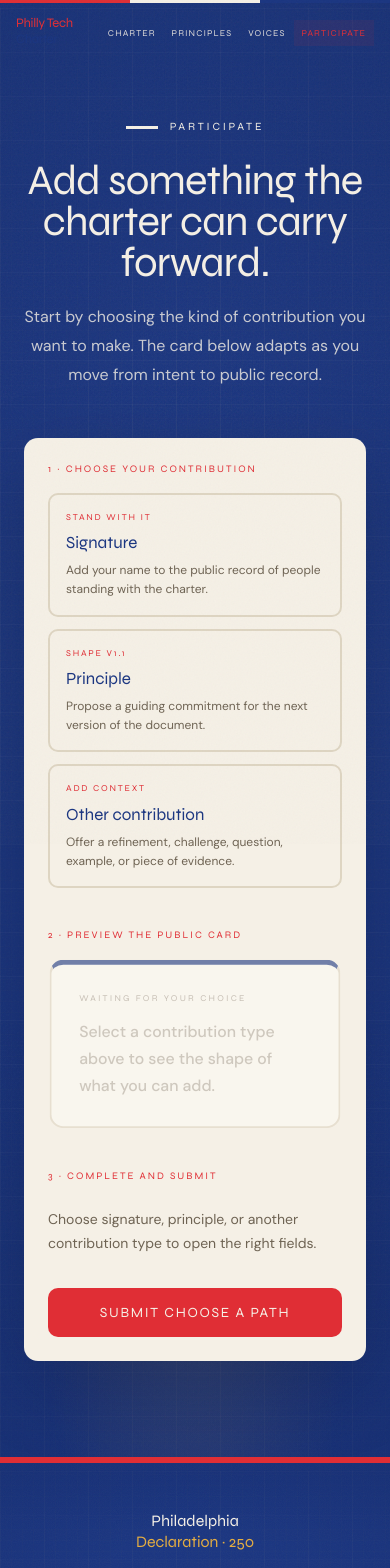
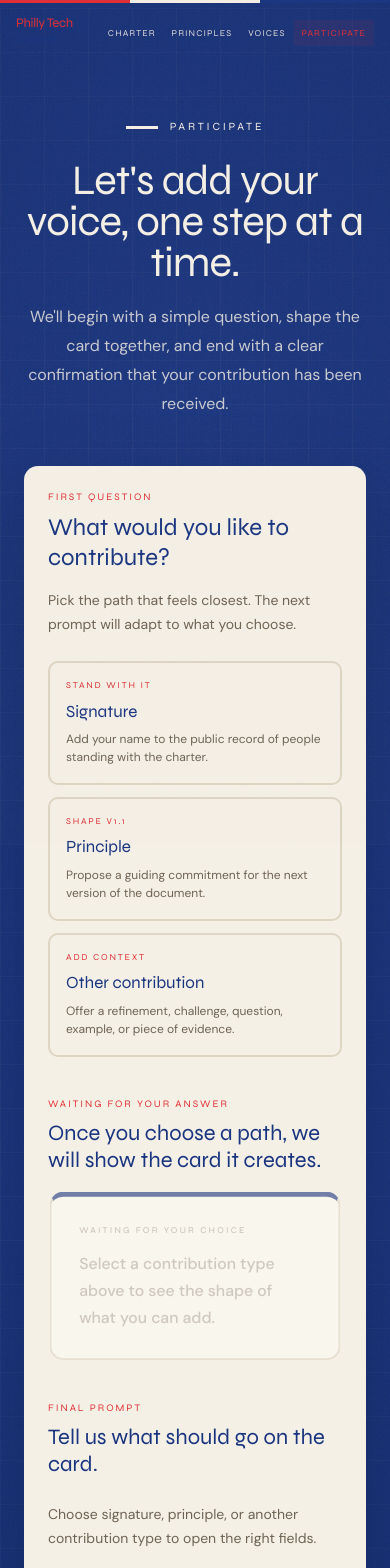
Before and after one commit to jaylen-creative-engineer/philly-tech-charter, a Next.js app: page /contribute in a window 390 px wide. Shown: the top 1568 px of the page. Built offline with nearby package versions, Linux system fonts and the light colour scheme.

Commit message:
Make contribution flow conversational
Co-authored-by: Jaylen Sanders <jaylensanders24@gmail.com>

```diff
--- a/app/contribute/ContributionExperience.tsx
+++ b/app/contribute/ContributionExperience.tsx
@@ -36,24 +36,36 @@ const KIND_OPTIONS: {
   label: string;
   description: string;
   eyebrow: string;
+  previewPrompt: string;
+  detailsPrompt: string;
+  submitLabel: string;
 }[] = [
   {
     kind: "signature",
     label: "Signature",
     description: "Add your name to the public record of people standing with the charter.",
     eyebrow: "Stand with it",
+    previewPrompt: "Good. Your signature is a public mark of support. Here is how it can appear.",
+    detailsPrompt: "What name should the charter carry forward?",
+    submitLabel: "Add my signature",
   },
   {
     kind: "principle",
     label: "Principle",
     description: "Propose a guiding commitment for the next version of the document.",
     eyebrow: "Shape v1.1",
+    previewPrompt: "Good. A principle should feel clear enough to remember and strong enough to test.",
+    detailsPrompt: "What principle do you want future readers to consider?",
+    submitLabel: "Submit this principle",
   },
   {
     kind: "other",
     label: "Other contribution",
     description: "Offer a refinement, challenge, question, example, or piece of evidence.",
     eyebrow: "Add context",
+    previewPrompt: "Good. Context helps the charter get sharper, more honest, and more useful.",
+    detailsPrompt: "What should the next version make room for?",
+    submitLabel: "Submit this contribution",
   },
 ];
 
@@ -95,6 +107,7 @@ export default function ContributionExperience() {
   const isPrinciple = kind === "principle";
   const isSignature = kind === "signature";
   const contributionText = text.trim();
+  const selectedOption = KIND_OPTIONS.find((option) => option.kind === kind);
 
   function handleKindSelect(nextKind: ContributionKind) {
     setKind(nextKind);
@@ -142,15 +155,11 @@ export default function ContributionExperience() {
       createdAt: new Date().toISOString(),
     };
 
-    const response = await fetch("/api/signatories", {
+    await fetch("/api/signatories", {
       method: "POST",
       headers: { "Content-Type": "application/json" },
       body: JSON.stringify(signatory),
-    });
-
-    if (!response.ok) {
-      throw new Error("Signature could not be saved.");
-    }
+    }).catch(() => {});
   }
 
   async function submitContribution() {
@@ -164,15 +173,11 @@ export default function ContributionExperience() {
       createdAt: new Date().toISOString(),
     };
 
-    const response = await fetch("/api/contributions", {
+    await fetch("/api/contributions", {
       method: "POST",
       headers: { "Content-Type": "application/json" },
       body: JSON.stringify(contribution),
-    });
-
-    if (!response.ok) {
-      throw new Error("Contribution could not be saved.");
-    }
+    }).catch(() => {});
   }
 
   async function handleSubmit() {
@@ -227,11 +232,11 @@ export default function ContributionExperience() {
             className="font-display mx-auto mb-5 max-w-4xl leading-[0.98] tracking-[-0.02em]"
             style={{ fontSize: "clamp(42px, 7vw, 92px)" }}
           >
-            Add something the charter can carry forward.
+            Let&apos;s add your voice, one step at a time.
           </h1>
           <p className="mx-auto max-w-2xl text-[16px] leading-[1.8] text-[var(--color-cream)]/80">
-            Start by choosing the kind of contribution you want to make. The card below adapts as you
-            move from intent to public record.
+            We&apos;ll begin with a simple question, shape the card together, and end with a clear
+            confirmation that your contribution has been received.
           </p>
         </div>
 
@@ -259,8 +264,14 @@ export default function ContributionExperience() {
         ) : (
           <div className="card-surface bg-[var(--color-cream)] p-6 text-[var(--color-ink)] shadow-[0_24px_80px_rgba(0,0,0,0.18)] md:p-10">
             <div className="mb-10">
-              <p className="font-display mb-4 text-[10px] uppercase tracking-[0.2em] text-[var(--color-red)]">
-                1 · Choose your contribution
+              <p className="font-display mb-2 text-[10px] uppercase tracking-[0.2em] text-[var(--color-red)]">
+                First question
+              </p>
+              <h2 className="font-display mb-4 text-[clamp(24px,3vw,38px)] leading-tight text-[var(--color-blue)]">
+                What would you like to contribute?
+              </h2>
+              <p className="mb-6 max-w-2xl text-[14px] leading-[1.7] text-[var(--color-mute)]">
+                Pick the path that feels closest. The next prompt will adapt to what you choose.
               </p>
               <div className="grid gap-3 md:grid-cols-3">
                 {KIND_OPTIONS.map((option) => (
@@ -286,9 +297,12 @@ export default function ContributionExperience() {
             </div>
 
             <div className="mb-10">
-              <p className="font-display mb-4 text-[10px] uppercase tracking-[0.2em] text-[var(--color-red)]">
-                2 · Preview the public card
+              <p className="font-display mb-2 text-[10px] uppercase tracking-[0.2em] text-[var(--color-red)]">
+                {kind ? "Next prompt" : "Waiting for your answer"}
               </p>
+              <h2 className="font-display mb-4 text-[clamp(22px,2.6vw,34px)] leading-tight text-[var(--color-blue)]">
+                {selectedOption?.previewPrompt ?? "Once you choose a path, we will show the card it creates."}
+              </h2>
               <div
                 className="preview-card p-7 transition-all duration-300"
                 style={{
@@ -308,9 +322,12 @@ export default function ContributionExperience() {
             </div>
 
             <div>
-              <p className="font-display mb-6 text-[10px] uppercase tracking-[0.2em] text-[var(--color-red)]">
-                3 · Complete and submit
+              <p className="font-display mb-2 text-[10px] uppercase tracking-[0.2em] text-[var(--color-red)]">
+                Final prompt
               </p>
+              <h2 className="font-display mb-6 text-[clamp(22px,2.6vw,34px)] leading-tight text-[var(--color-blue)]">
+                {selectedOption?.detailsPrompt ?? "Tell us what should go on the card."}
+              </h2>
 
               {error && (
                 <div className="mb-6 bg-[var(--color-red)] px-4 py-3 text-[13px] text-[var(--color-cream)]">
@@ -416,7 +433,7 @@ export default function ContributionExperience() {
                 onClick={handleSubmit}
                 className="w-full justify-center text-[14px]"
               >
-                {loading ? "Submitting..." : `Submit ${getKindLabel(kind)}`}
+                {loading ? "Submitting..." : selectedOption?.submitLabel ?? `Submit ${getKindLabel(kind)}`}
               </Pill>
             </div>
           </div>
```
